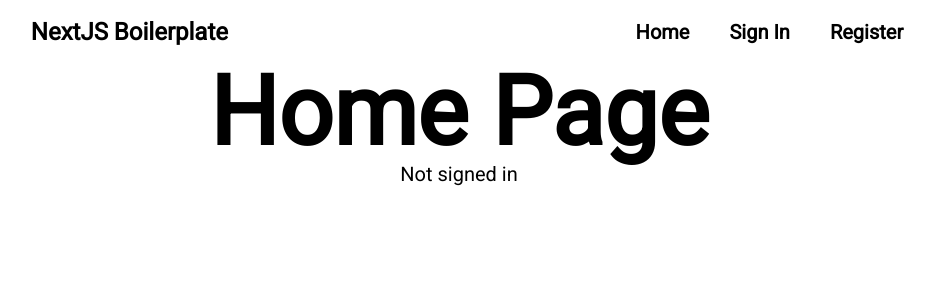
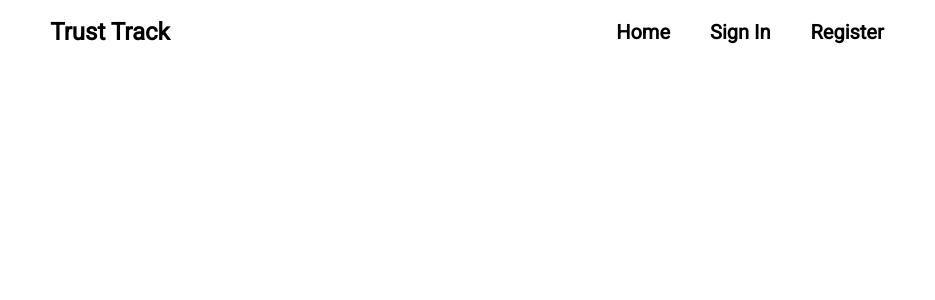
Before and after one commit to SkyDogzz/TrustTrack, a Next.js app: page / in a window 1280 px wide. Shown: the top 300 px of the page, without its empty margins (181-1116 px from the left). Built offline with nearby package versions, Linux system fonts and the light colour scheme; no server answers.

Commit message:
Update project name and description

```diff
--- a/package.json
+++ b/package.json
@@ -1,5 +1,5 @@
 {
-  "name": "nextjs-boilerplate",
+  "name": "trust-track",
   "version": "0.1.0",
   "private": true,
   "scripts": {
--- a/src/app/layout.tsx
+++ b/src/app/layout.tsx
@@ -11,8 +11,8 @@ import Header from "@/components/Header";
 const roboto = Roboto({ subsets: ["latin"], weight: "400" });
 
 export const metadata: Metadata = {
-  title: "NextJS Boilerplate",
-  description: "NextJS Boilerplate using TypeScript, TailwindCSS, NextAuth, Postgres database, Prisma ORM, daisyUI, and more.",
+  title: "Trust Track",
+  description: "Trust Track, a simple app to track your trust.",
 };
 
 export default async function RootLayout({
--- a/src/app/page.tsx
+++ b/src/app/page.tsx
@@ -2,16 +2,9 @@
 import { useSession } from "next-auth/react"
 
 export default function HomePage() {
-  const { data: session } = useSession()
 
   return (
     <div className="text-black dark:text-white">
-      <h1 className="text-center text-8xl font-bold">Home Page</h1>
-      {session ? (
-        <p className="text-center text-xl">Signed in as {session.user.email}</p>
-      ) : (
-        <p className="text-center text-xl">Not signed in</p>
-      )}
     </div>
   )
 };
--- a/src/components/Header.tsx
+++ b/src/components/Header.tsx
@@ -9,7 +9,7 @@ export default function Header() {
     return (
         <header className="flex justify-around text-black dark:text-white">
             <Link href="/">
-                <h1 className="text-2xl p-4 font-bold">NextJS Boilerplate</h1>
+                <h1 className="text-2xl p-4 font-bold">Trust Track</h1>
             </Link>
             <nav>
                 <ul className="flex items-center justify-center h-full gap-10 text-xl font-semibold">
```
Also changed, not shown: 1 other file (tests, documents, lock files or other folders).
